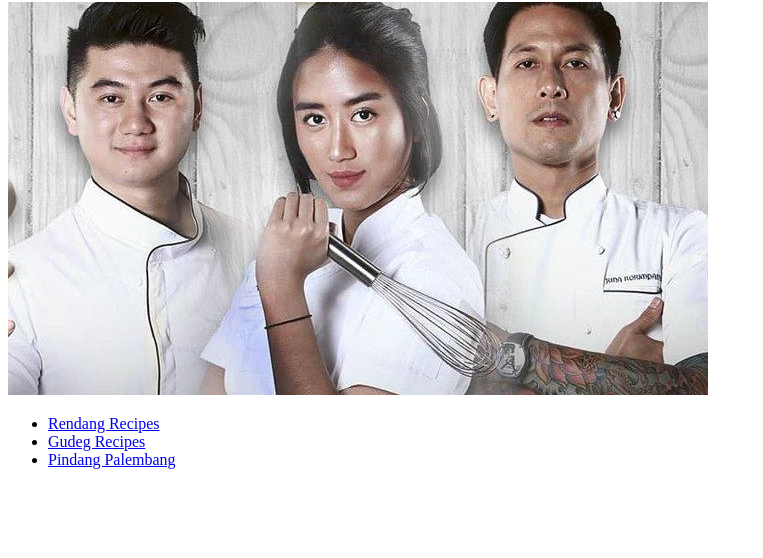
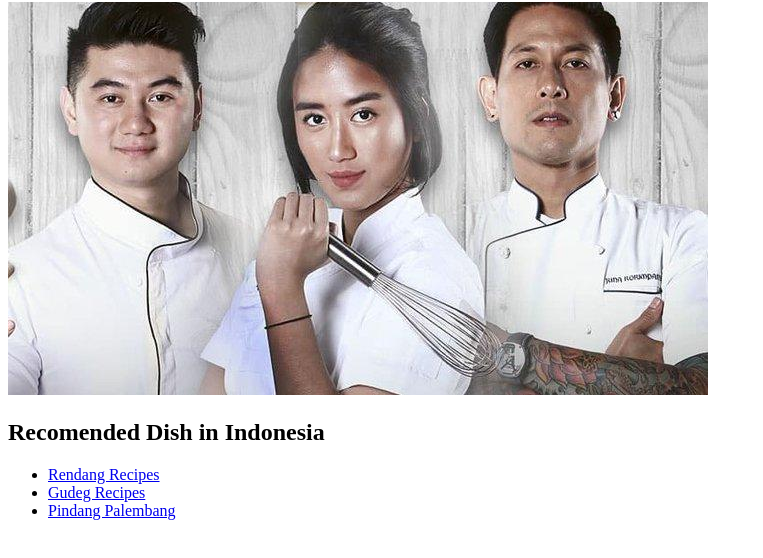
Before and after one commit to lordziaga/odin-recipes, a plain HTML site: page index.html in a window 1280 px wide. Shown: the part 78-636 px from the top of the page, without its empty margins (0-763 px from the left). Drawn offline with Linux system fonts and the light colour scheme.

Commit message:
discribe headder for recipes link

```diff
--- a/index.html
+++ b/index.html
@@ -8,6 +8,7 @@
 
         <img src="../odin-recipes/resource/master-chef.jpg" alt="master chef indonesia season 5">
 
+        <h2>Recomended Dish in Indonesia</h2>
         <ul>
             <li><a href="../recipes/rendang.html">Rendang Recipes</a></li>
             <li><a href="../recipes/gudeg.html">Gudeg Recipes</a></li>
```
